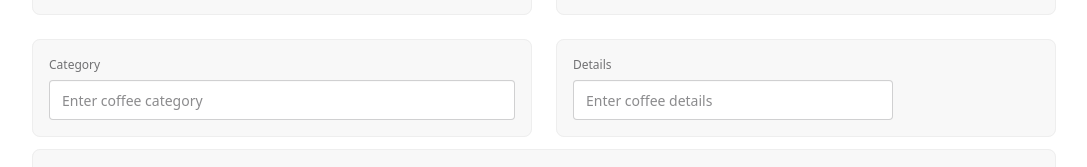
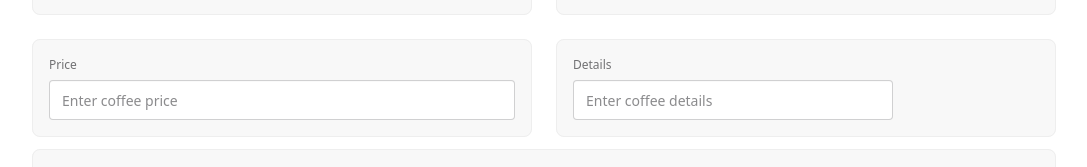
Before and after one commit to rayhanbri/module-56-5-client, a React (Vite) app: page /addcoffee in a window 1280 px wide. Shown: the part 601-768 px from the top of the page, without its empty margins (96-1183 px from the left). Built offline with nearby package versions, Linux system fonts and the light colour scheme.

Commit message:
data showing with coffee card

```diff
--- a/src/Component/Addcoffe.jsx
+++ b/src/Component/Addcoffe.jsx
@@ -33,6 +33,8 @@ const Addcoffe = () => {
                         title: 'Success!',
                         text: 'Coffee added successfully!',
                     });
+
+                    // form.reset()
                 }
             })
         // data eita por nodemon e dhelhabhe
@@ -79,8 +81,8 @@ const Addcoffe = () => {
                     {/* Category field  */}
                     <fieldset className="fieldset bg-base-200 border-base-300 rounded-box  border p-4">
 
-                        <label className="label">Category</label>
-                        <input type="text" name='Category' className="input w-full" placeholder="Enter coffee category" />
+                        <label className="label">Price</label>
+                        <input type="text" name='price' className="input w-full" placeholder="Enter coffee price" />
                     </fieldset>
 
                     {/* details field  */}
--- /dev/null
+++ b/src/Component/CoffeeCard.jsx
@@ -0,0 +1,23 @@
+import React from 'react';
+
+const CoffeeCard = ({coffees}) => {
+    console.log(coffees)
+    return (
+        <div className="card card-side bg-base-100 shadow-sm">
+  <figure>
+    <img
+      src="https://img.daisyui.com/images/stock/photo-1635805737707-575885ab0820.webp"
+      alt="Movie" />
+  </figure>
+  <div className="card-body">
+    <h2 className="card-title">New movie is released!</h2>
+    <p>Click the button to watch on Jetflix app.</p>
+    <div className="card-actions justify-end">
+      <button className="btn btn-primary">Watch</button>
+    </div>
+  </div>
+</div>
+    );
+};
+
+export default CoffeeCard;
--- a/src/Component/Home.jsx
+++ b/src/Component/Home.jsx
@@ -1,9 +1,17 @@
 import React from 'react';
+import { useLoaderData } from 'react-router';
+import CoffeeCard from './CoffeeCard';
 
 const Home = () => {
+    const coffees = useLoaderData();
+    // console.log(coffees)
     return (
         <div>
-             i am home
+             <div>
+                {
+                    coffees.map(coffee => <CoffeeCard key={coffee._id} coffees={coffees}></CoffeeCard>)
+                }
+             </div>
         </div>
     );
 };
--- a/src/main.jsx
+++ b/src/main.jsx
@@ -19,7 +19,10 @@ const router = createBrowserRouter([
     path: "/",
     Component:MainLayout,
     children:[
-      {index:true, Component:Home}
+      {index:true,
+        loader:() => fetch('http://localhost:3000/coffees'),
+        Component:Home,
+      }
     ]
   },
   {
```
